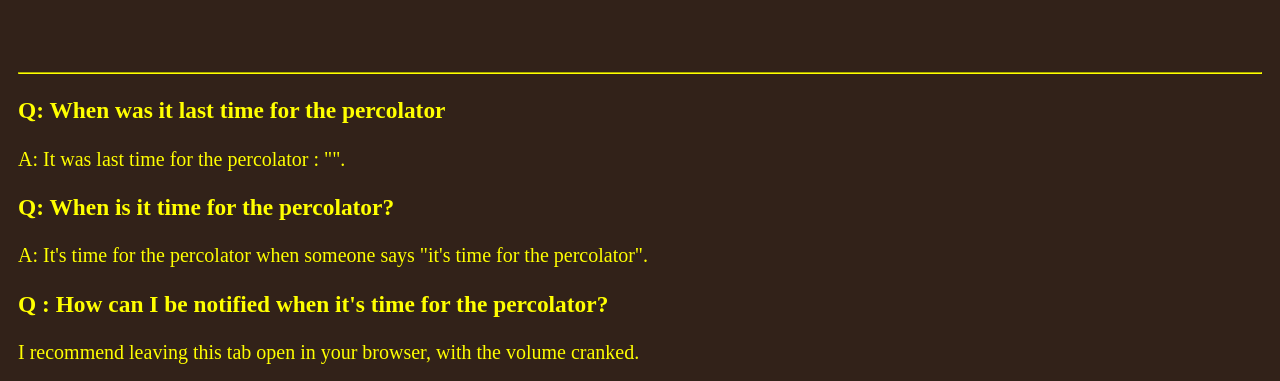
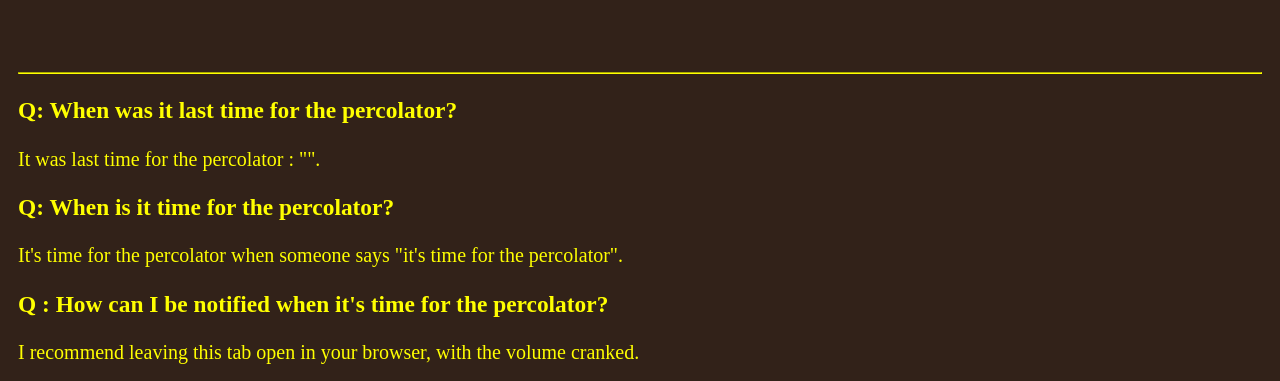
Before and after one commit to saranrapjs/percolator, a website: page index.html in a window 1280 px wide. Shown: the part 568-949 px from the top of the page. Drawn offline with nearby package versions, Linux system fonts and the light colour scheme; no server answers.

Commit message:
more copy

```diff
--- a/index.html
+++ b/index.html
@@ -11,10 +11,10 @@
 		<h1>It's time for the <span class='percolator-word'>percolator</span></h1>
 	</header>
 	<hr>
-	<h3>Q: When was it last time for the percolator</h3>
-	<p>A: It was last time for the percolator <span class="last-percolator-time"></span>: "<a target='_blank' class="last-percolator-text"></a>".  </p>
+	<h3>Q: When was it last time for the percolator?</h3>
+	<p>It was last time for the percolator <span class="last-percolator-time"></span>: "<a target='_blank' class="last-percolator-text"></a>".  </p>
 	<h3>Q: When is it time for the percolator?</h3>
-	<p>A: It's time for the percolator when someone says "it's time for the percolator".</p>
+	<p>It's time for the percolator when someone says "it's time for the percolator".</p>
 	<h3>Q : How can I be notified when it's time for the percolator?</h3>
 	<p>I recommend leaving this tab open in your browser, with the volume cranked.</p>
 	<iframe style="" width="420" height="315" src="//www.youtube.com/embed/_UlhLd76IzQ" frameborder="0" allowfullscreen></iframe>
```
